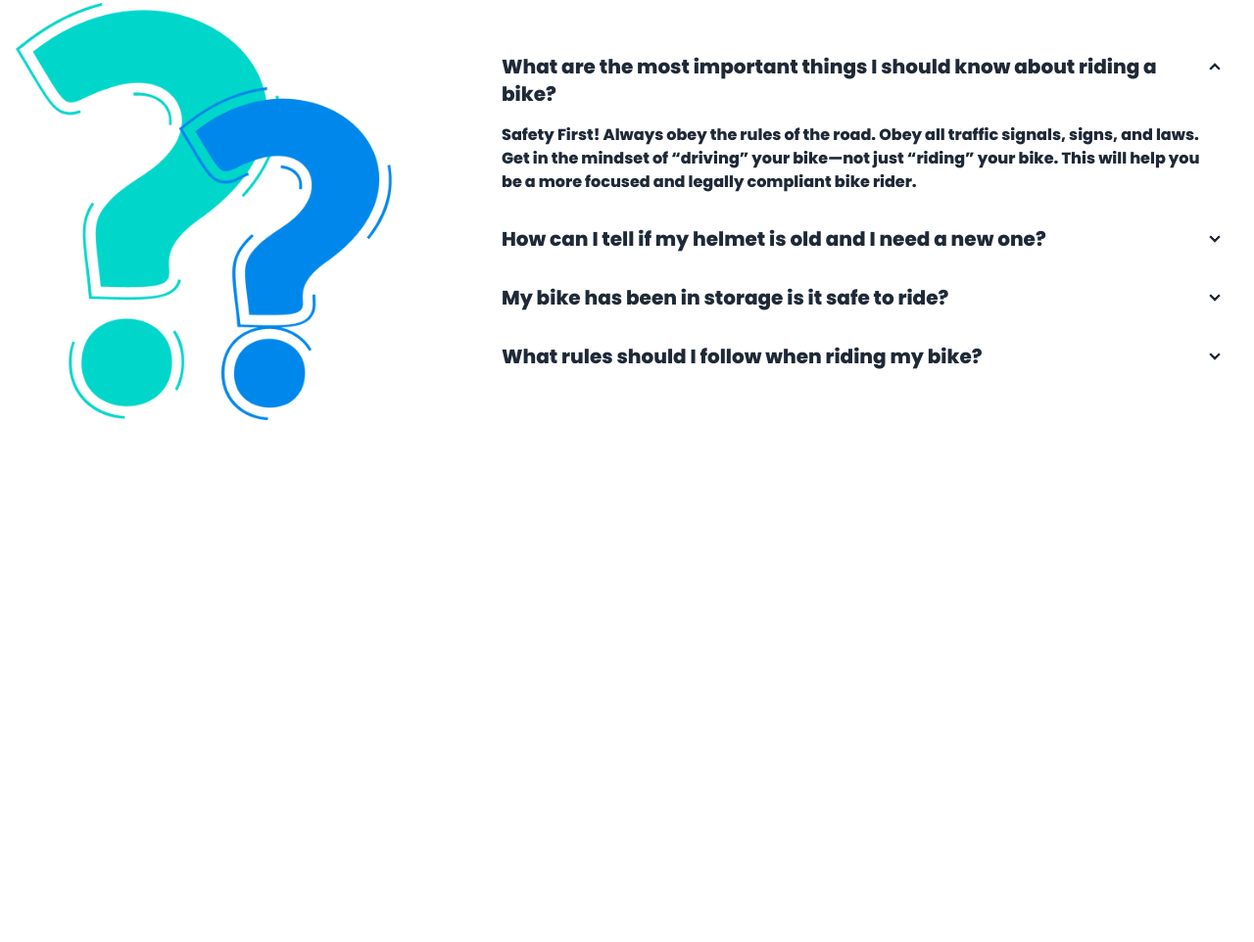
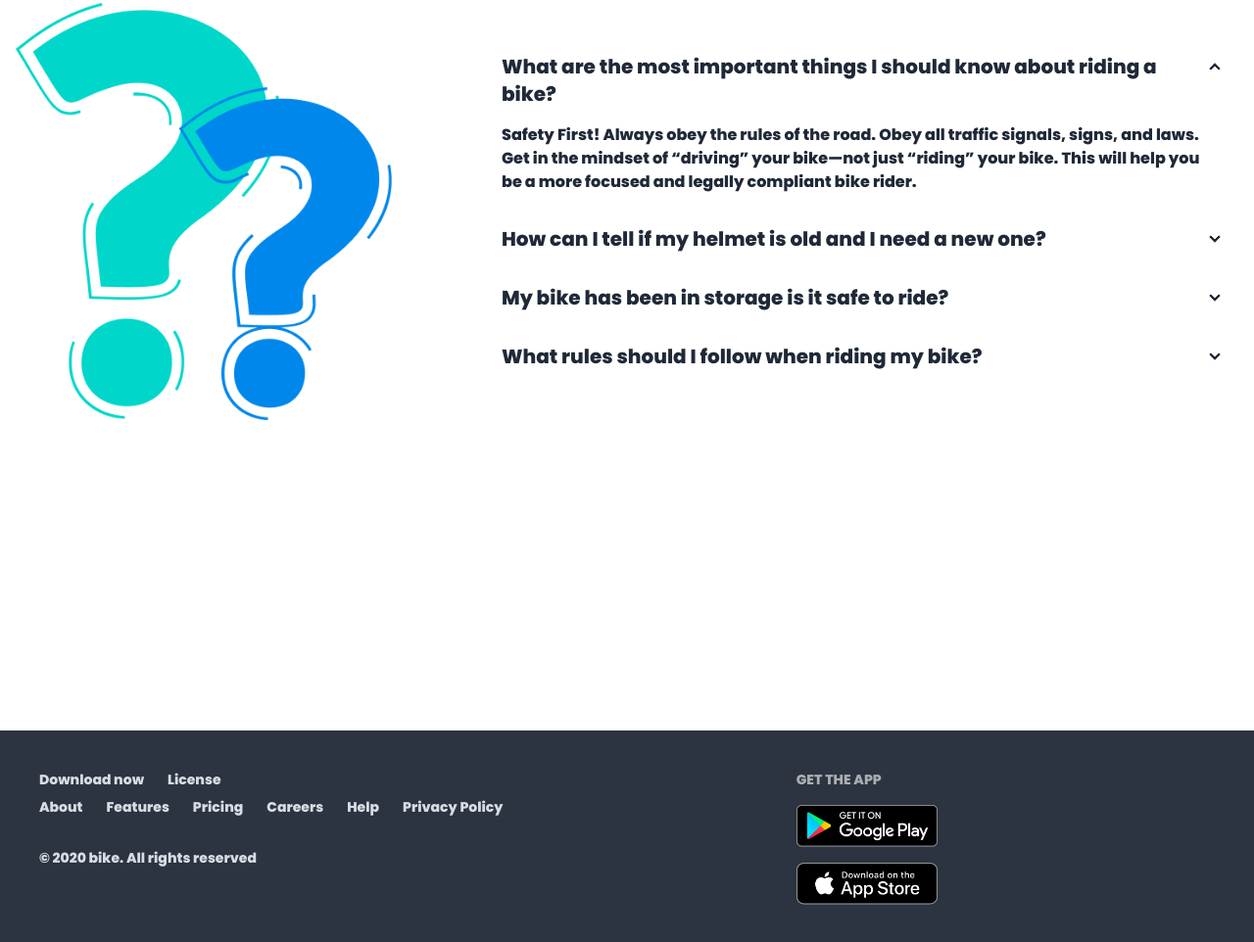
Before and after one commit to BorshaDevi/bike-project, a plain HTML site: page index.html in a window 1280 px wide. Shown: the part 2490-3452 px from the top of the page at 98% size. Before the commit the page ends 3236 px from the top, so only its background shows below. Drawn offline with nearby package versions, Linux system fonts and the light colour scheme.

Commit message:
add text

```diff
--- a/index.html
+++ b/index.html
@@ -383,9 +383,26 @@
             </div>
           </section>
     </main>
-    <footer>
+    <footer class="footer p-10 bg-neutral text-neutral-content">
+      <aside >
+        <div class="flex space-x-6">
+          <h6>Download now</h6>
+          <h6>License</h6>
+        </div>
+       <div class="space-x-6 inline-block lg:flex">
+        <a href="#">About</a><a href="#">Features</a><a href="#">Pricing</a><a href="#">Careers</a><a href="#">Help</a><a href="#">Privacy Policy</a>
+       </div>
+       <div class="mt-6">
+         <p>© 2020 bike. All rights reserved</p>
+       </div>
+      </aside>
+      <nav>
+        <header class="footer-title text-white">Get the App</header>
+        <div class="grid grid-flow-row gap-4">
+          <img class="w-36" src="others/android.png" alt="">
+          <img class="w-36" src="others/ios.png" alt="">
 
+      </nav>
     </footer>
-
 </body>
 </html>
```
